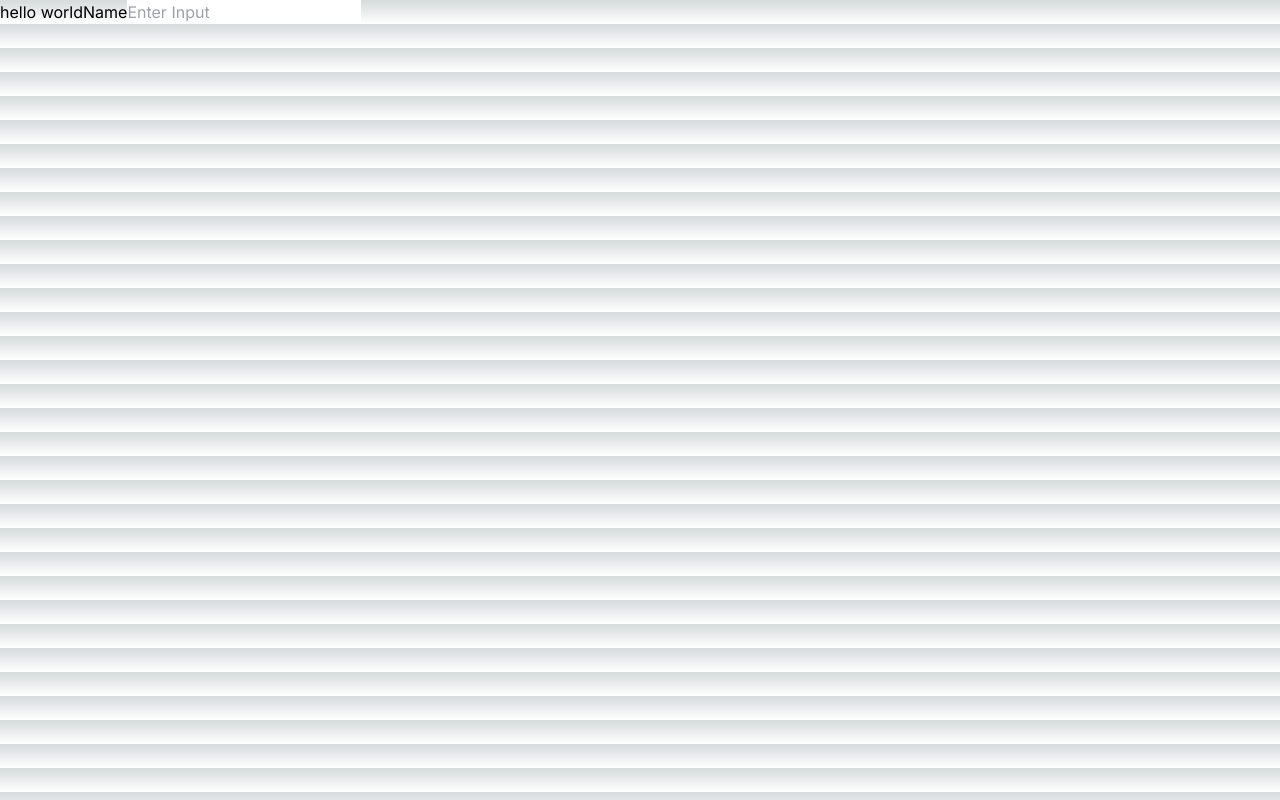
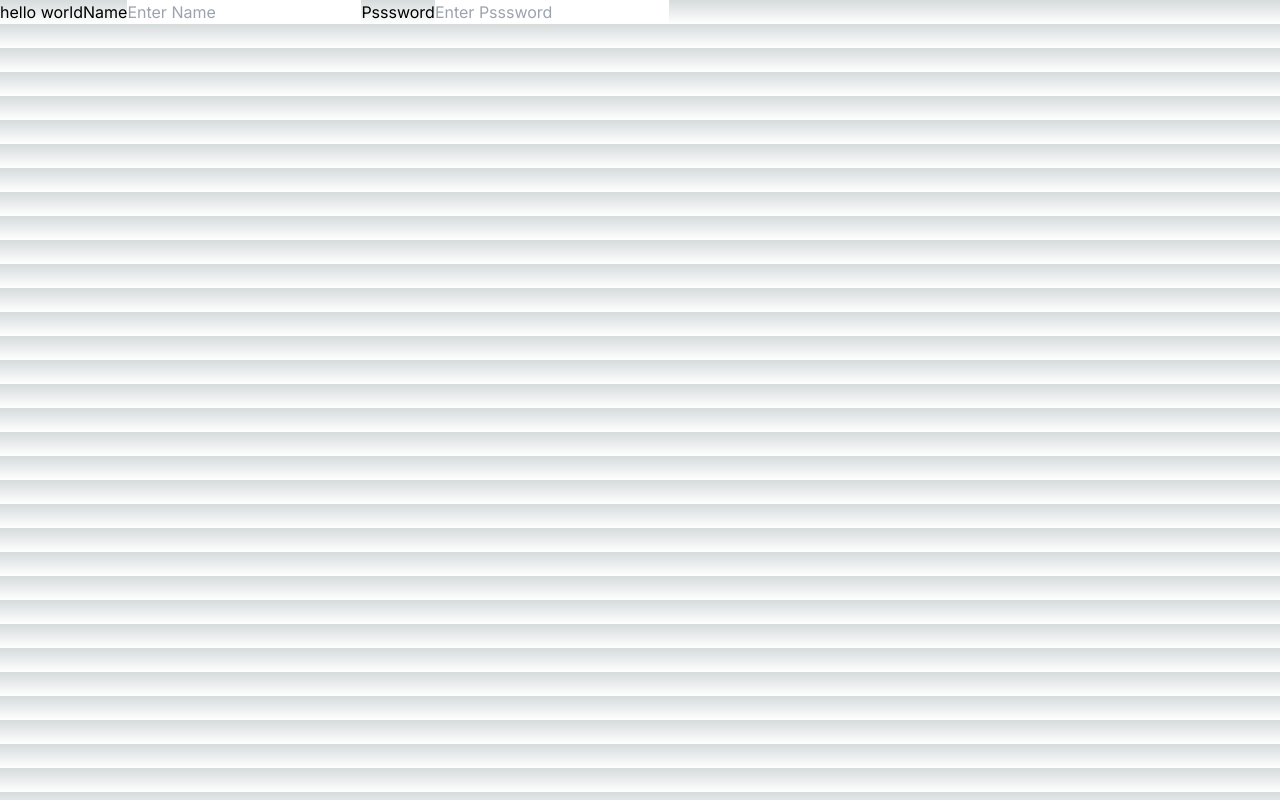
Before and after one commit to JJthang/Learn-Git, a Next.js app: page /Signin in a window 1280 px wide. Built offline with nearby package versions, Linux system fonts and the light colour scheme.

Commit message:
Create Input Password

```diff
--- a/src/app/(Signin)/Signin/page.tsx
+++ b/src/app/(Signin)/Signin/page.tsx
@@ -18,7 +18,9 @@ const Signin = (props: Props) => {
         currentState ? TotalFuction() : 'hello world'
       }
       <label htmlFor="\">Name</label>
-      <input type="text" placeholder='Enter Input' />
+      <input type="text" placeholder='Enter Name' />
+      <label htmlFor="\">Psssword</label>
+      <input type="text" placeholder='Enter Psssword' />
     </div>
   )
 }
```
